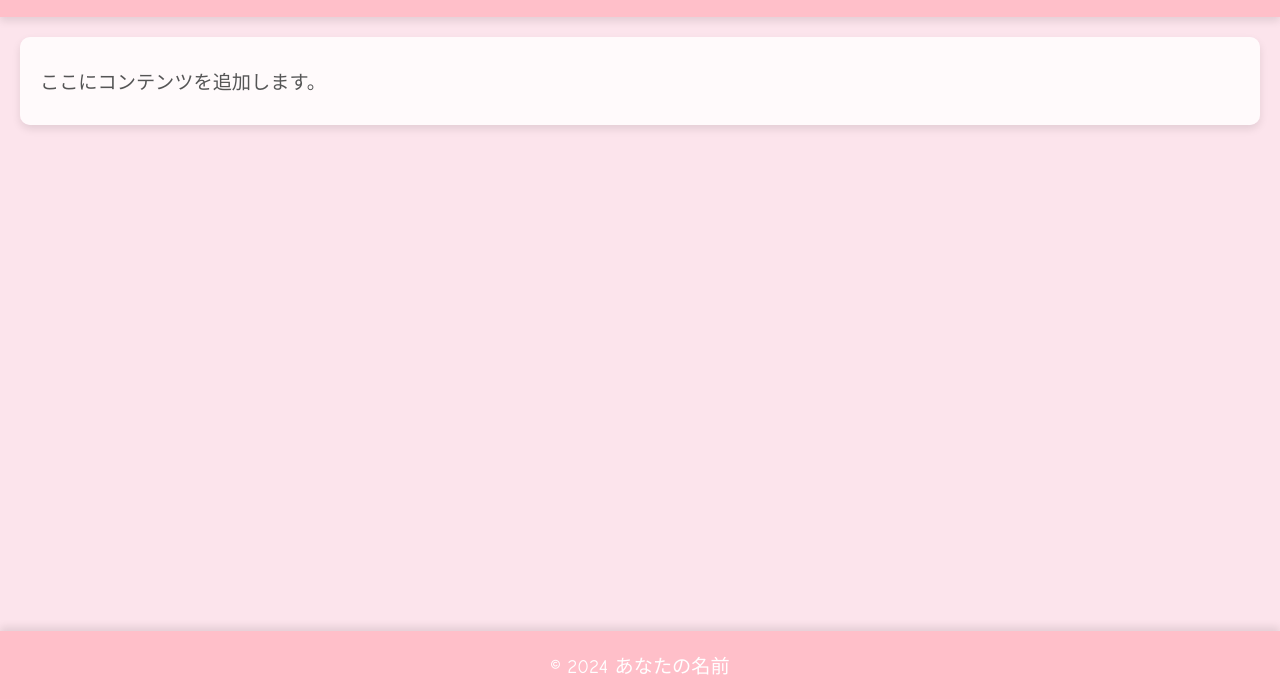
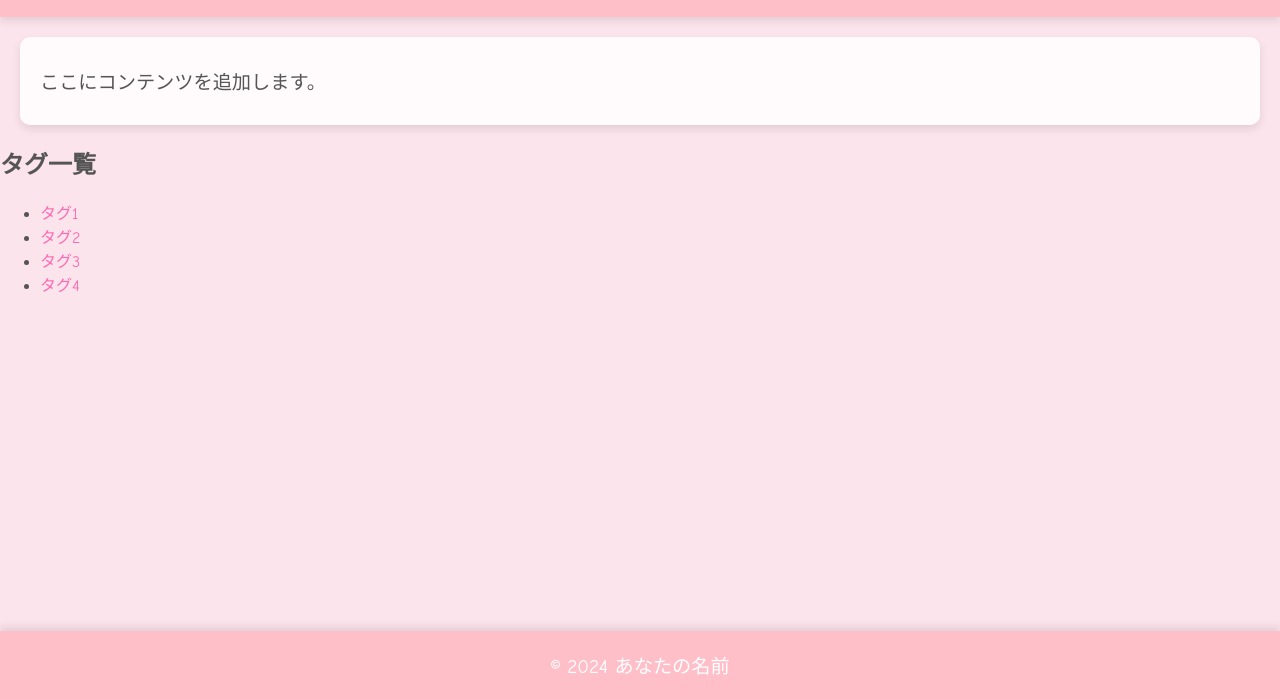
Before and after one commit to michan-concafe/conceptcafe-portal, a plain HTML site: page index.html in a window 1280 px wide. Shown: the part 101-800 px from the top of the page. Drawn offline with Linux system fonts and the light colour scheme.

Commit message:
Update index.html

```diff
--- a/index.html
+++ b/index.html
@@ -10,9 +10,20 @@
     <header class="header">
         <h1>ゆめかわウェブサイトへようこそ！</h1>
     </header>
-    <main class="main">
-        <p>ここにコンテンツを追加します。</p>
-    </main>
+    <div class="content-wrapper">
+        <main class="main">
+            <p>ここにコンテンツを追加します。</p>
+        </main>
+        <aside class="sidebar">
+            <h2>タグ一覧</h2>
+            <ul class="tag-list">
+                <li><a href="#">タグ1</a></li>
+                <li><a href="#">タグ2</a></li>
+                <li><a href="#">タグ3</a></li>
+                <li><a href="#">タグ4</a></li>
+            </ul>
+        </aside>
+    </div>
     <footer class="footer">
         <p>© 2024 あなたの名前</p>
     </footer>
```
